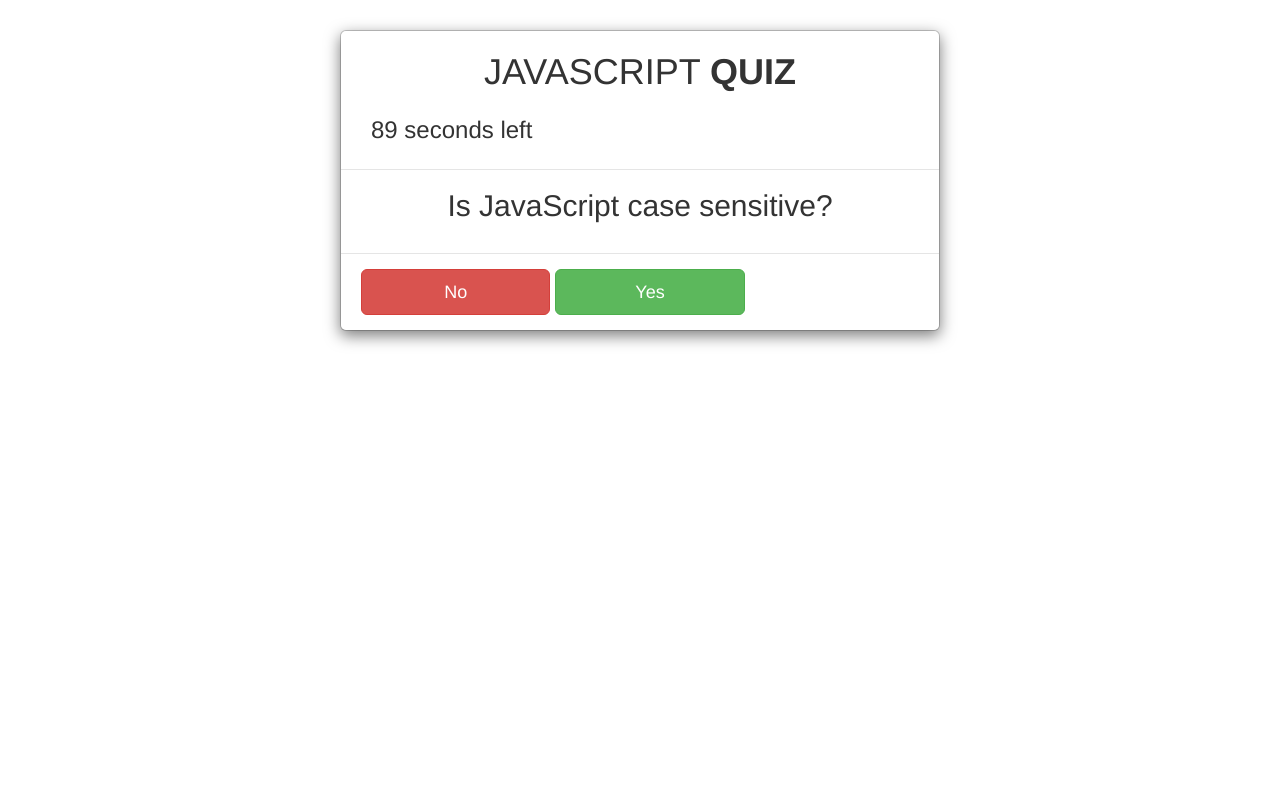
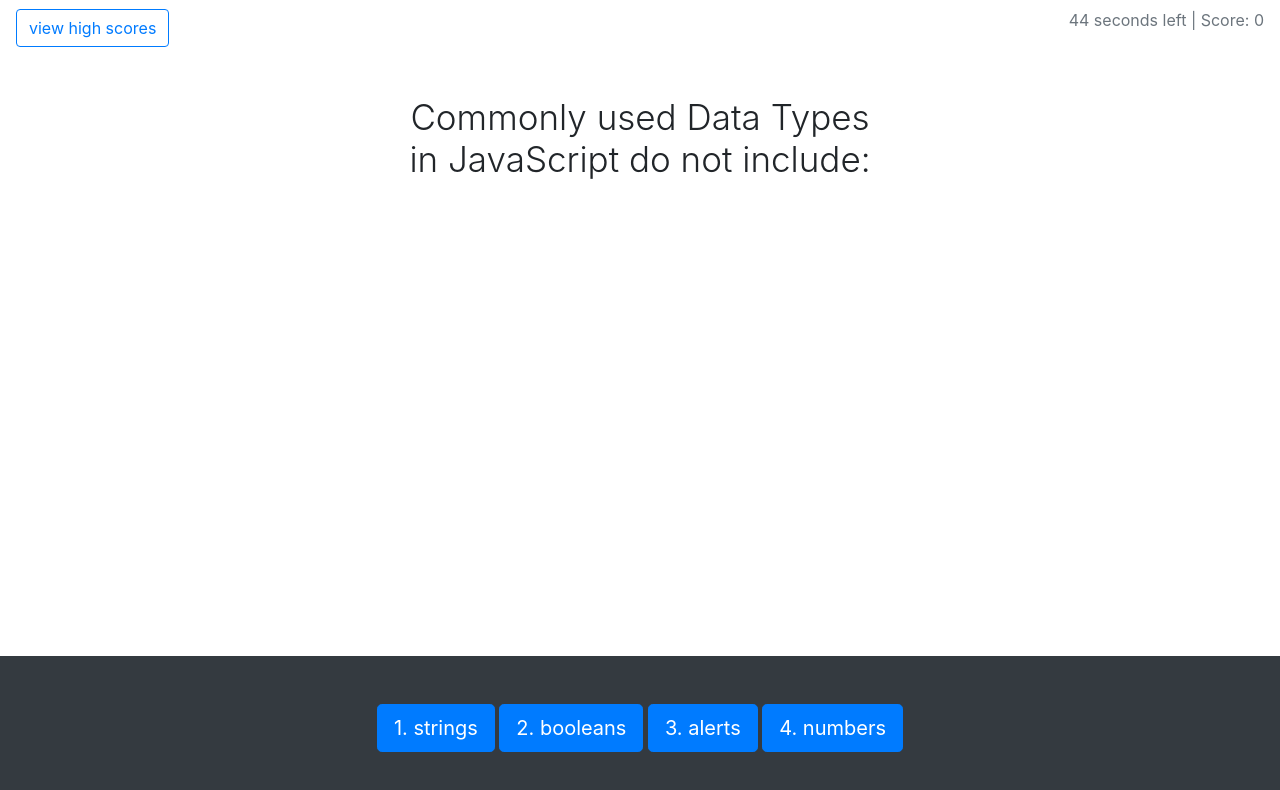
Before and after one commit to JoePall/JavaScript-Quiz, a plain HTML site: page index.html in a window 1280 px wide. Both pictures are taken after a click on the button "Start". Drawn offline with nearby package versions, Linux system fonts and the light colour scheme.

Commit message:
Changed layout and to multiple choice.

```diff
--- a/index.html
+++ b/index.html
@@ -1,46 +1,57 @@
-<!DOCTYPE html>
-<html lang="en">
+<!doctype html>
+<html lang="en" class="h-100">
 
 <head>
-    <meta charset="UTF-8">
-    <meta name="viewport" content="width=device-width, initial-scale=1.0">
-    <title>Web API Example</title>
+    <meta charset="utf-8">
+    <meta name="viewport" content="width=device-width, initial-scale=1, shrink-to-fit=no">
+    <meta name="author" content="Josiah Powell">
+    <title>JavaScript Quiz</title>
 
-    <link rel="stylesheet" href="https://maxcdn.bootstrapcdn.com/bootstrap/3.3.7/css/bootstrap.min.css"
-        integrity="sha384-BVYiiSIFeK1dGmJRAkycuHAHRg32OmUcww7on3RYdg4Va+PmSTsz/K68vbdEjh4u" crossorigin="anonymous">
+    <!-- Bootstrap CSS Reference -->
+    <link rel="stylesheet" href="https://stackpath.bootstrapcdn.com/bootstrap/4.5.0/css/bootstrap.min.css"
+        integrity="sha384-9aIt2nRpC12Uk9gS9baDl411NQApFmC26EwAOH8WgZl5MYYxFfc+NcPb1dKGj7Sk" crossorigin="anonymous">
+
 </head>
 
-<body>
-    <div class="modal-dialog modal-dialog-centered" role="document">
-        <div class="modal-content">
-            <div class="modal-header">
-                <h1 class="modal-title col-xs-12 text-center" id="exampleModalLongTitle">
-                    JAVASCRIPT <strong>QUIZ</strong>
-                </h1>
-                <h3 id="timer" class="display-5 col-xs-6 text-left"></h3>
-                <h3 id="score" class="display-5 col-xs-6 text-right"></h3>
+<body class="d-flex flex-column h-100">
+    <header>
+        <nav class="navbar fixed-top">
+            <div class="navbar-nav mr-auto">
+                <button id="viewHighScore" type="button" class="btn btn-outline-primary">view high scores</button>
             </div>
+            <div class="form-inline mt-2 mt-md-0">
+                <p class="display-5 text-muted"><span id="timer"></span> | <span id="score"></span></p>
+            </div>
+        </nav>
+    </header>
 
-            <div class="modal-body">
-                <p id="status" style="font-size: 30px;" class="text-center"></p>
-                <input id="player-name" type="text" class="form-control" placeholder="player name" aria-describedby="addon-wrapping">
-            </div>
+    <main role="main" class="flex-shrink-0 m-5 text-center">
+        <div class="container text-center p-5 w-50">
+            <p id="status" class="display-4" style="font-size: 35px;"></p>
+            <p id="results" class="lead" style="font-size: 28px;"></p>
+            <button id="reset-button" type="button" class="btn btn-outline-primary">Reset High Scores</button>
+        </div>
+    </main>
 
-            <div class="modal-footer">
-                <button id="start-button" type="button" class="col-xs-12 mx-auto btn btn-lg btn-primary">Start</button>
-                <button id="no-button" value="false" type="button" class="btn col-xs-4 btn-lg btn-danger">No</button>
-                <button id="yes-button" value="true" type="button" class="btn col-xs-4 btn-lg btn-success">Yes</button>
-            </div>
+    <footer class="footer mt-auto text-center bg-dark p-5">
+        <button id="start-button" type="button" class="w-25 mx-auto btn btn-lg btn-primary">Start</button>
+        <div id="question-options" class="container">
+            <button id="button-1" value="1" type="button" class="btn col-xs-3 btn-lg btn-primary"></button>
+            <button id="button-2" value="2" type="button" class="btn col-xs-3 btn-lg btn-primary"></button>
+            <button id="button-3" value="3" type="button" class="btn col-xs-3 btn-lg btn-primary"></button>
+            <button id="button-4" value="4" type="button" class="btn col-xs-3 btn-lg btn-primary"></button>
         </div>
-    </div>
+    </footer>
 
-    <!-- Latest compiled and minified JavaScript -->
+    <!-- JQuery and Bootstrap JavaScript References -->
+    <script src="https://cdn.jsdelivr.net/npm/popper.js@1.16.0/dist/umd/popper.min.js"
+        integrity="sha384-Q6E9RHvbIyZFJoft+2mJbHaEWldlvI9IOYy5n3zV9zzTtmI3UksdQRVvoxMfooAo"
+        crossorigin="anonymous"></script>
+    <script src="https://stackpath.bootstrapcdn.com/bootstrap/4.5.0/js/bootstrap.min.js"
+        integrity="sha384-OgVRvuATP1z7JjHLkuOU7Xw704+h835Lr+6QL9UvYjZE3Ipu6Tp75j7Bh/kR0JKI"
+        crossorigin="anonymous"></script>
     <script src="https://code.jquery.com/jquery-3.5.1.min.js"
         integrity="sha256-9/aliU8dGd2tb6OSsuzixeV4y/faTqgFtohetphbbj0=" crossorigin="anonymous"></script>
-
-    <script src="https://maxcdn.bootstrapcdn.com/bootstrap/3.3.7/js/bootstrap.min.js"
-        integrity="sha384-Tc5IQib027qvyjSMfHjOMaLkfuWVxZxUPnCJA7l2mCWNIpG9mGCD8wGNIcPD7Txa"
-        crossorigin="anonymous"></script>
 
     <script src="quiz.js"></script>
 </body>
--- a/quiz.js
+++ b/quiz.js
@@ -7,37 +7,57 @@ var game = {
     allotedTime: 120,
     elapsedTime: 0,
 
-    // JavaScript fundamentals questions
-    questions: [["Is JavaScript case sensitive?", true],
-    ['Is <code>==</code> type sensitive?', false],
-    ['Is <code>var array = {};</code> a valid implementation of an array?', false],
-    ['Is <code>alert("Are you sure about this?");</code> valid in JavaScript?', true],
-    ['Is <code>for (let i = 0; i < array.length; i++)</code> a valid for loop in JavaScript?', true],
-    ['Is <code>(7 => 5)</code> valid in JavaScript?', false]],
+    // JavaScript fundamentals questions and answers
+    questions: [{
+        text: "Commonly used Data Types in JavaScript do not include:",
+        options: ["strings", "booleans", "alerts", "numbers"],
+        answer: "2"
+    },
+    {
+        text: "Arrays in JavaScript can be used to store _____.",
+        options: ["strings", "booleans", "alerts", "numbers"],
+        answer: "1"
+    },
+    {
+        text: "The condition of an if/else statement is enclosed within: ",
+        options: ["paranthesis", "square brackets", "curly brackets", "commas"],
+        answer: "4"
+    }
+    ],
 
     // Initialize default values
     init: () => {
-        // Hide quiz buttons and display start button
-        $("#start-button").fadeIn(1);
-        $("#yes-button").fadeOut(1);
-        $("#no-button").fadeOut(1);
+        game.elapsedTime = 0;
+        game.score = 0;
+        game.allotedTime = game.questions.length * 15;
 
-        // Sets the allotted time based on the amount of questions
-        game.allotedTime = game.questions.length * 15;
+        game.displayInitHTML(); // Sets the allotted time based on the amount of questions
     },
 
-    // Displays a question to the user
-    askQuestion: () => $("#status").html(game.questions[game.questionIndex][0]),
+    // Displays question and associated options
+    askQuestion: () => {
+        var question = game.questions[game.questionIndex];
+
+        for (let i = 0; i < 4; i++) {
+            var n = (i + 1);
+            $("#button-" + n).html(n + ". " + question["options"][i]);
+        }
+
+        $("#status").html(question["text"])
+    },
 
     // Handles the users response to the question
     onResponse: (response) => {
-        // If the users answer matched the games answer increment the score by 1 and display it.
-        if (response == game.questions[game.questionIndex][1]) {
-            $("#score").html("Score: " + ++game.score);
-        }
+        // If the users answer matched the games answer, increment the score by 1 and display it
+        var answer = response == game.questions[game.questionIndex]["answer"];
+        if (answer) $("#score").html("Score: " + (++game.score));
 
-        // Stops the game if there are no more questions, otherwise ask the next question.
-        if (++game.questionIndex >= game.questions.length) game.stopQuiz();
+        game.displayAnswerResult(answer);
+
+        game.questionIndex++;
+
+        // Stops the game if there are no more questions, otherwise ask the next question
+        if (game.questionIndex == game.questions.length) game.stopQuiz();
         else game.askQuestion();
     },
 
@@ -47,11 +67,7 @@ var game = {
         game.questionIndex = 0;
         game.score = 0;
 
-        // Display quiz buttons and hide start button
-        $("#start-button").fadeOut(10);
-        $("#yes-button").fadeIn(10);
-        $("#no-button").fadeIn(10);
-        $("#player-name").fadeOut(10);
+        game.displayQuizHTML();
 
         //Begin Game
         game.startTimer();
@@ -61,23 +77,29 @@ var game = {
     // Stops the Quiz
     stopQuiz: () => {
         game.stopTimer();
+
+        $("#player-name").fadeIn(1);
+
         highScores = game.storeHighScores();
 
-        var result = "Game Over!<br><br>High Scores<br>";
+        // Display Results Title
+        $("#status").html("Game Over!<br>High Scores<br>");
+
+        // Display results summary with current result highlighted if on the leaderboard
+        var result = "";
+        var highlighted = false;
         $.each(highScores, (i, score) => {
             var text = score[0] + ": " + score[1];
             var current = ($("#player-name").val() + ": " + game.score);
-            if (text == current) {
+
+            if (text == current && !highlighted) {
                 result += "<strong>" + text + "</strong><br>";
+                highlighted = true;
             }
             else result += text + "<br>";
         });
-        $("#status").html(result);
-
-        $("#start-button").fadeIn(10);
-        $("#yes-button").fadeOut(10);
-        $("#no-button").fadeOut(10);
-        $("#player-name").fadeIn(10);
+        $("#results").html(result);
+        game.displayResultHTML();
     },
 
     // Starts the timer
@@ -110,26 +132,67 @@ var game = {
             // Add the value
             highScores.push(value);
 
-            // Sort all and get top 5
+            // Sort all
             highScores = highScores.sort((a, b) => b[1] - a[1]);
-
-            console.log(highScores);
-
         }
 
+        // Get top 5 if needed
         if (highScores.length > 5) {
             highScores.splice(5);
         }
 
-        // Save the top 5
+        // Save the scores
         localStorage.setItem("highScores", JSON.stringify(highScores));
 
         return highScores;
     },
+
+    resetHighScores: () => {
+        localStorage.removeItem("highScores");
+        $("#results").html("");
+    },
+
+    displayAnswerResult: (answer) => {
+        $("#answer-result").fadeIn(10);
+        setTimeout(() => {
+            if (answer) $("#answer-result").html("You are right!")
+            else $("#answer-result").html("You are wrong!")
+            $("#answer-result").fadeOut(500);
+        }, 5000);
+    },
+
+    displayResultHTML: () => {
+        $("#start-button").fadeIn(1);
+        $("#reset-button").fadeIn(1);
+        $("#question-options").fadeOut(1);
+        $("#player-name").fadeIn(1);
+        $("#results").fadeIn(1);
+    },
+
+    displayQuizHTML: () => {
+        $("#start-button").fadeOut(1);
+        $("#reset-button").fadeOut(1);
+        $("#question-options").fadeIn(1);
+        $("#player-name").fadeOut(1);
+        $("#results").fadeOut(1);
+    },
+
+    displayInitHTML: () => {
+        $("#score").html("Score: 0");
+        $("#timer").html(game.allotedTime + " seconds left");
+        $("#start-button").fadeIn(1);
+        $("#reset-button").fadeOut(1);
+        $("#question-options").fadeOut(1);
+        $("#player-name").fadeIn(1);
+        $("#results").fadeOut(1);
+    },
 }
 
+$("#reset-button").click(() => game.resetHighScores());
 $("#start-button").click(() => game.startQuiz());
-$("#no-button").click(() => game.onResponse(false));
-$("#yes-button").click(() => game.onResponse(true));
-
+$(document).ready(() => {
+    $("#question-options").click((event) => {
+        game.onResponse(event.target.value);
+    });
+});
 game.init();
```
Also changed, not shown: Assets/screenshot.png (added), 1 other file.
